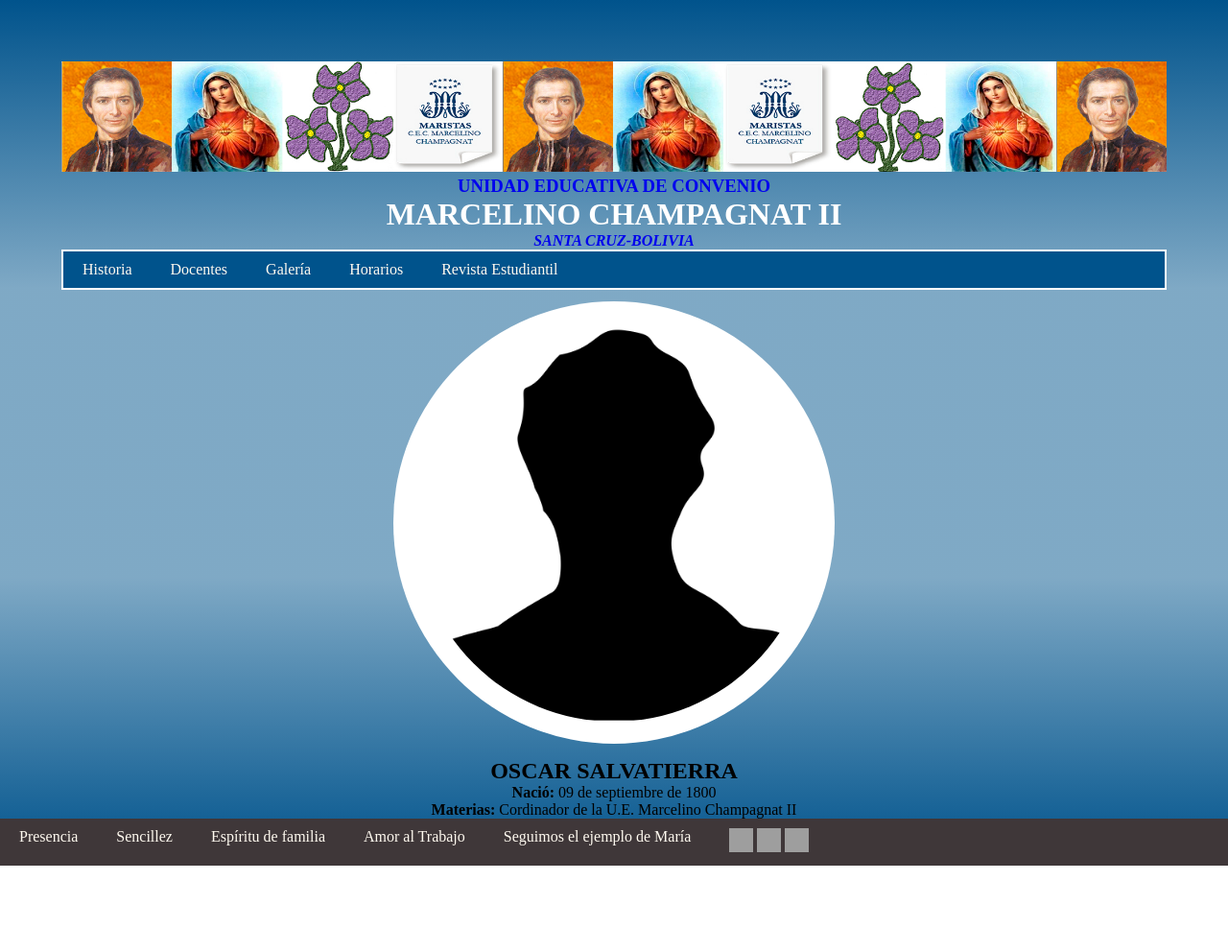
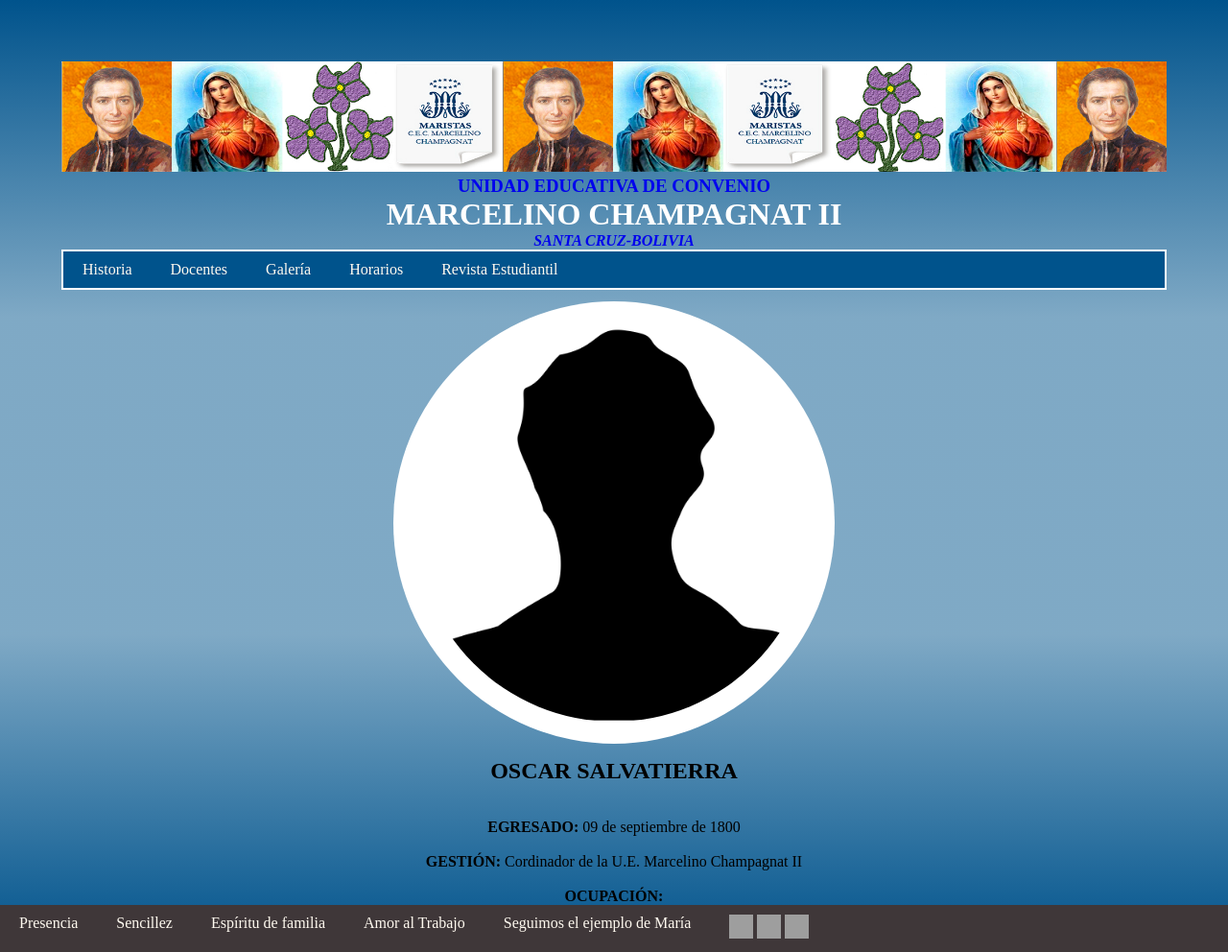
Before and after one commit to colmarcha/MARCHA, a plain HTML site: page nav/docentes/oscar.html in a window 1280 px wide. Shown: the whole page at 96% size. Before the commit the page ends 902 px from the top, so only its background shows below. Drawn offline with Linux system fonts and the light colour scheme; grey boxes are pictures that could not be loaded.

Commit message:
Update oscar.html

```diff
--- a/nav/docentes/oscar.html
+++ b/nav/docentes/oscar.html
@@ -41,8 +41,13 @@
         <img src="imagenes/oscar.png">
 
         <h2>OSCAR SALVATIERRA</h2>
-        <p><b>Nació:</b> 09 de septiembre de 1800</p>
-        <p><b>Materias:</b> Cordinador de la U.E. Marcelino Champagnat II</p>
+	  <br>
+	  <br>
+        <p><b>EGRESADO:</b> 09 de septiembre de 1800</p>
+	  <br>
+        <p><b>GESTIÓN:</b> Cordinador de la U.E. Marcelino Champagnat II</p>
+	  <br>
+	  <p><b>OCUPACIÓN:</b>
 </section>
 
 
```
